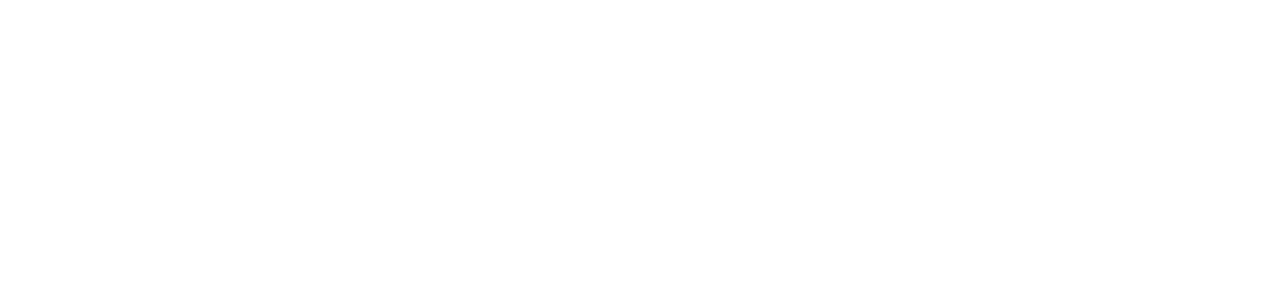
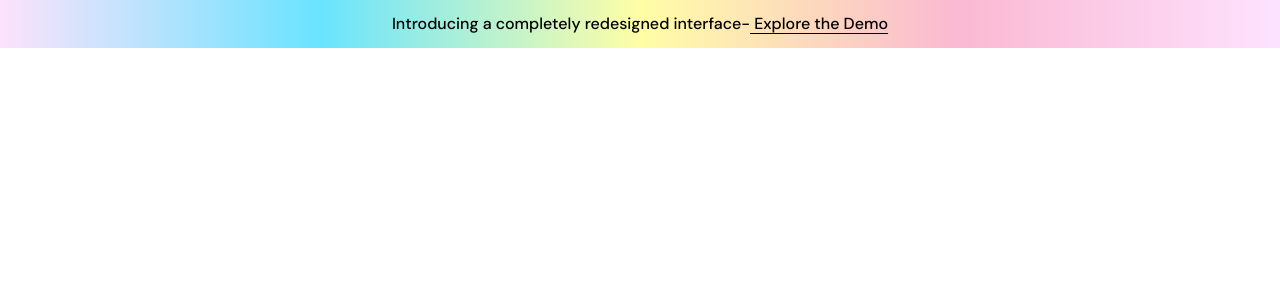
Before and after one commit to MUHMMADSALEH/dark-sass-landing-page, a Next.js app: page / in a window 1280 px wide. Shown: the top 300 px of the page. Built offline with nearby package versions, Linux system fonts and the light colour scheme.

Commit message:
add banner

```diff
--- a/src/app/layout.tsx
+++ b/src/app/layout.tsx
@@ -1,13 +1,14 @@
 import type { Metadata } from "next";
 import { DM_Sans } from "next/font/google";
 import clsx from "clsx";
+// clsx is a small utility for conditionally combining class names in JavaScript. It’s commonly used in React projects to help manage class name composition based on dynamic conditions.
 import "./globals.css";
 
 const dmSans = DM_Sans({ subsets: ["latin"] });
 
 export const metadata: Metadata = {
-  title: "Create Next App",
-  description: "Generated by create next app",
+  title: "Sass Dark Landing Page",
+  description: "It's a sass Dark landing page",
 };
 
 export default function RootLayout({
--- a/src/components/Banner.tsx
+++ b/src/components/Banner.tsx
@@ -1,3 +1,8 @@
 export const Banner = () => {
-  return null;
+  return <div className=" py-3 text-center bg-[linear-gradient(to_right,rgb(252,_214,_250,_.7),rgb(41,_216,_255,_.7),rgb(255,_253,_128,_.7),rgb(248,_154,_191,_.7),rgb(252,_214,_255,_.7))] ">
+    <div className="container">
+<p className=" font-medium"><span className="hidden sm:inline">Introducing a completely redesigned interface-</span><a href="#" className=" underline underline-offset-4"> Explore the Demo</a></p>
+    </div>
+
+  </div>;
 };
```
